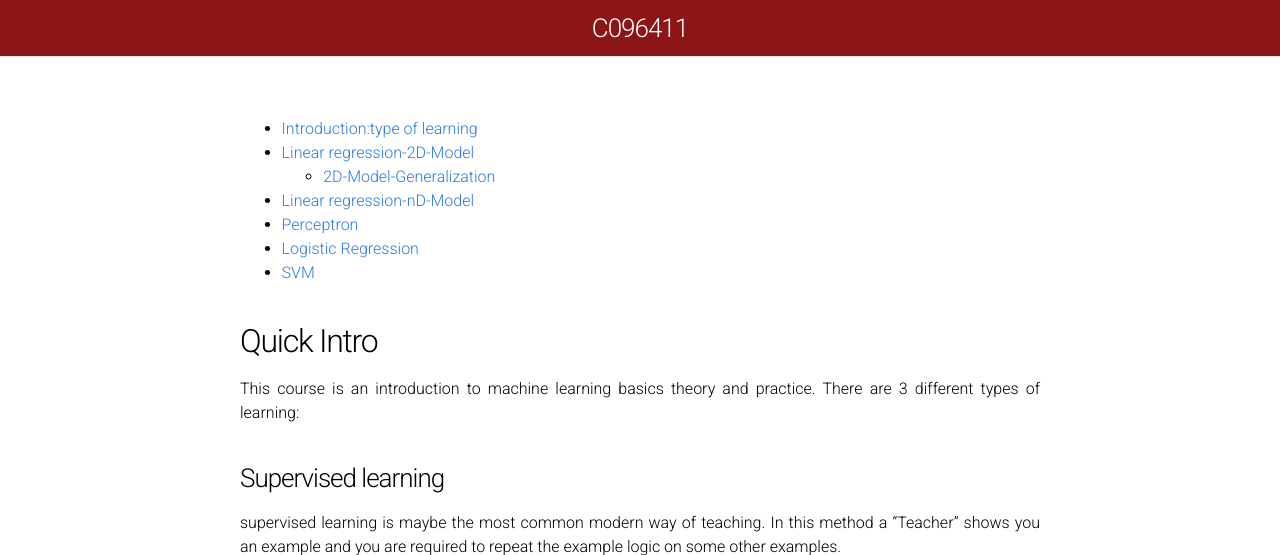
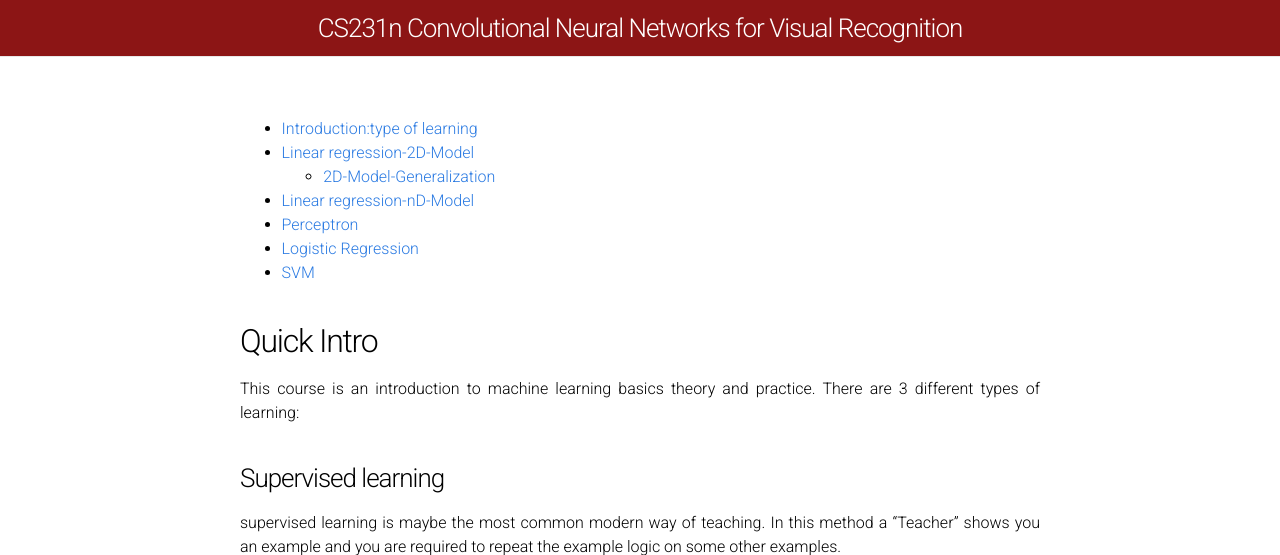
Before and after one commit to TalBl/C096411, a Jekyll site: the page built from Basic_classification.md, in a window 1280 px wide and 900 px high, cut to the strip 0-555 px from the top of the window. Built offline with Jekyll 4.4.1, drawn with Linux system fonts in a browser that asks for light colours; formulas are drawn with MathJax 3; some of the changed text lies outside the part shown.

Commit message:
Add files via upload

```diff
--- a/_config.yml
+++ b/_config.yml
@@ -1 +1,18 @@
-theme: jekyll-theme-cayman
+# Site settings
+title: CS231n Convolutional Neural Networks for Visual Recognition
+email: karpathy@cs.stanford.edu
+description: "Course materials and notes for Stanford class CS231n: Convolutional Neural Networks for Visual Recognition."
+baseurl: ""
+url: "http://cs231n.github.io"
+twitter_username: cs231n
+github_username:  cs231n
+
+# Build settings
+markdown: kramdown
+permalink: pretty
+
+highlighter: rouge
+kramdown:
+  input: GFM
+  auto_ids: true
+  syntax_highlighter: rouge
```
